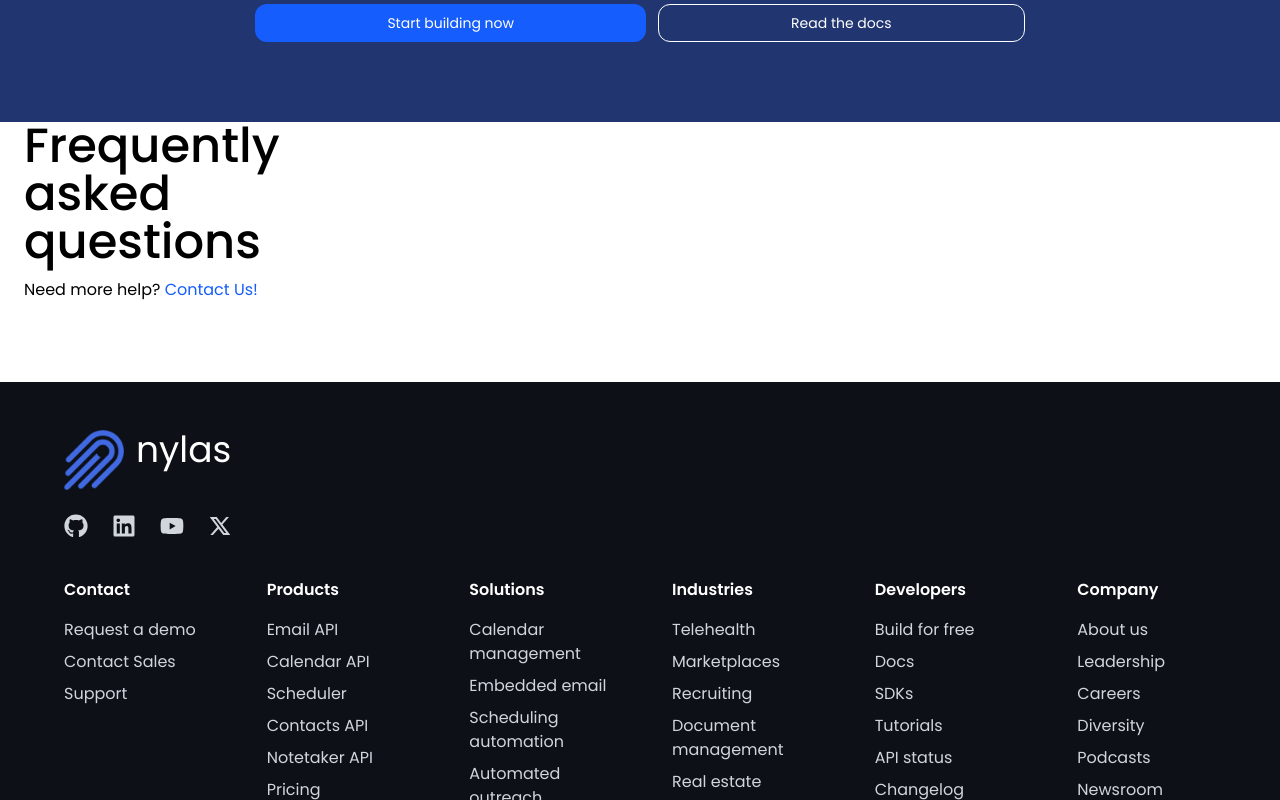
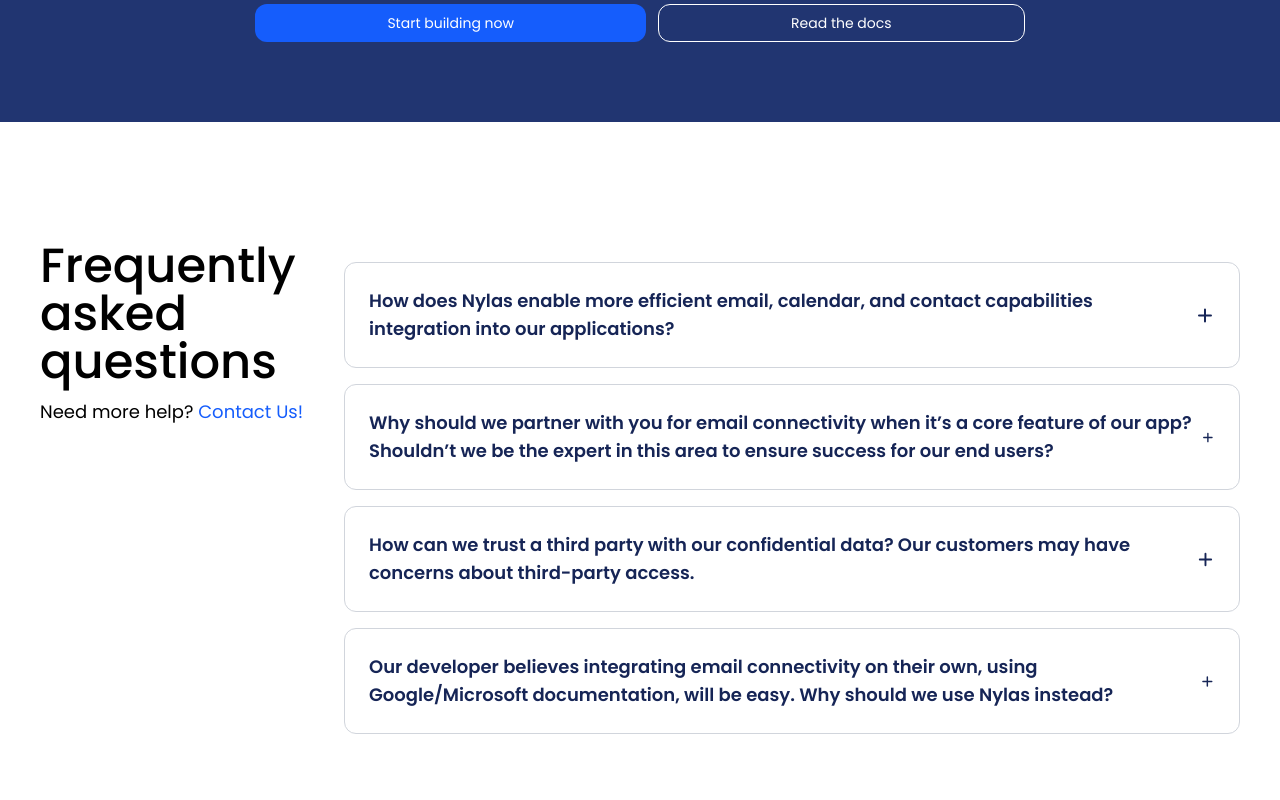
Before and after one commit to Sameer-Builds/Nylas_IT-Solutions, a React (Vite) app: page /products in a window 1280 px wide. Shown: the part 1980-2780 px from the top of the page. Built offline with nearby package versions, Linux system fonts and the light colour scheme.

Commit message:
completed products page

```diff
--- /dev/null
+++ b/src/Components/Disclosure.jsx
@@ -0,0 +1,43 @@
+import React from "react";
+import { Disclosure } from "@headlessui/react";
+import { HiPlus, HiMinus } from "react-icons/hi";
+
+const icons = {
+    HiPlus,
+    HiMinus,
+};
+
+function FAQ({ FAQs }) {
+    return (
+        <div className="max-w-4xl mx-auto space-y-4">
+            {FAQs.map((item, index) => {
+                const PlusIcon = icons[item.icon1];
+                const MinusIcon = icons[item.icon2];
+
+                return (
+                    <Disclosure key={index}>
+                        {({ open }) => (
+                            <div className="border border-gray-300 rounded-xl p-6 transition-all">
+                                <Disclosure.Button className="flex w-full items-center justify-between text-left text-lg font-semibold text-blue-950">
+                                    <span>{item.question}</span>
+
+                                    {open ? (
+                                        MinusIcon && <MinusIcon size={25} />
+                                    ) : (
+                                        PlusIcon && <PlusIcon size={25} />
+                                    )}
+                                </Disclosure.Button>
+
+                                <Disclosure.Panel className="pt-4 text-blue-900 text-base">
+                                    {item.answer}
+                                </Disclosure.Panel>
+                            </div>
+                        )}
+                    </Disclosure>
+                );
+            })}
+        </div>
+    );
+}
+
+export default FAQ;
--- a/src/Components/Products.jsx
+++ b/src/Components/Products.jsx
@@ -5,6 +5,7 @@
 import ImageCard from './ImageCard';
 import InfoCard from './InfoCard2';
 import Button from './Button';
+import FAQ from './Disclosure';
 
 function Products() {
     const { products } = useSiteData();
@@ -61,10 +62,15 @@
                         </div>
                     </div>
                 </div>
-                <div className='container px-6 mx-auto'>
-                    <p className='text-5xl w-10 font-medium'>{products.Faq.title}</p>
-                    <p className='pt-3'>{products.Faq.caption} <span className='text-blue-600 hover:text-black'>{products.Faq.contact}</span></p>
+                <div className='container px-10 py-30 mx-auto lg:flex justify-between  '>
+                    <div>
+                        <p className='text-2xl lg:text-5xl md:text-3xl w-10 font-medium'>{products.Faq.title}</p>
+                        <p className='pt-3 text-lg'>{products.Faq.caption} <span className='text-blue-600 hover:text-black'>{products.Faq.contact}</span></p>
+                    </div>
+                    <div className='pt-5'>
+                        <FAQ FAQs={products.FAQs} />
 
+                    </div>
                 </div>
             </section>
         </>
```
